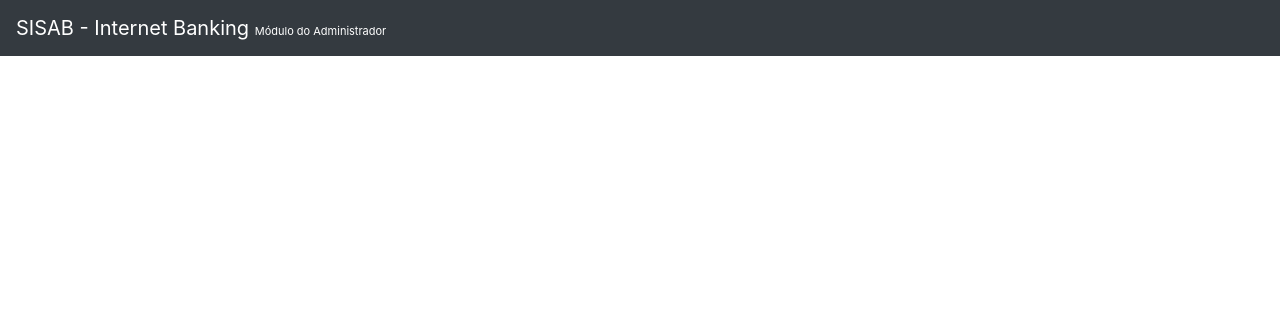
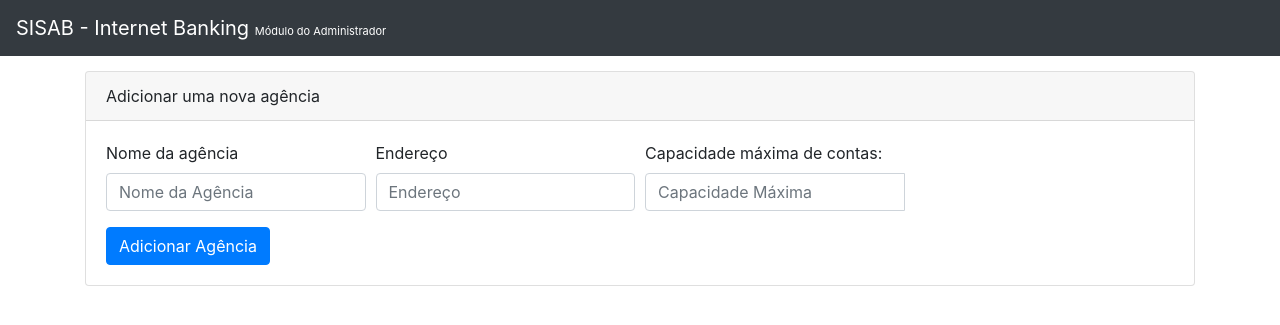
Before and after one commit to juniorsilva42/sisab, a PHP site: page /sisab/agencias in a window 1280 px wide. Shown: the top 325 px of the page. Run offline with PHP 8.4, Linux system fonts and the light colour scheme; some libraries are stand-ins or nearby versions.

Commit message:
front-end da página de agencia criada

```diff
--- a/App/Views/Agencias/index.twig
+++ b/App/Views/Agencias/index.twig
@@ -6,4 +6,75 @@
 
     {% include "partials/header.twig" %}
 
+    <div class="container">
+
+        <div class="card">
+            <div class="card-header">
+                Adicionar uma nova agência
+            </div>
+
+            <div class="card-body">
+                <form class="needs-validation" novalidate>
+                    <div class="form-row">
+                        <div class="col-md-3 mb-3">
+                            <label for="validationCustom01">Nome da agência</label>
+                            <input type="text" class="form-control" id="validationCustom01" placeholder="Nome da Agência" required>
+                            <div class="valid-feedback">
+                                Parece bom!
+                            </div>
+                            <div class="invalid-feedback">
+                                Digite um nome para a agência
+                            </div>
+                        </div>
+
+                        <div class="col-md-3 mb-3">
+                            <label for="validationCustom02">Endereço</label>
+                            <input type="text" class="form-control" id="validationCustom02" placeholder="Endereço" required>
+                            <div class="valid-feedback">
+                                Parece Bom!
+                            </div>
+                            <div class="invalid-feedback">
+                                Digite um endereço para a agência
+                            </div>
+                        </div>
+
+                        <div class="col-md-3 mb-3">
+                            <label for="validationCustomUsername">Capacidade máxima de contas:</label>
+                            <div class="input-group">
+                                <input type="number" class="form-control" id="validationCustomUsername" placeholder="Capacidade Máxima" aria-describedby="inputGroupPrepend" required>
+                                <div class="invalid-feedback">
+                                    Digite uma capacidade máxima para a agencia
+                                </div>
+                            </div>
+                        </div>
+                    </div>
+
+                    <button class="btn btn-primary" type="submit">Adicionar Agência</button>
+                </form>
+            </div>
+
+        </div>
+
+    </div> <!--container-->
+
+    <script>
+        // Example starter JavaScript for disabling form submissions if there are invalid fields
+        (function() {
+            'use strict';
+            window.addEventListener('load', function() {
+                // Fetch all the forms we want to apply custom Bootstrap validation styles to
+                var forms = document.getElementsByClassName('needs-validation');
+                // Loop over them and prevent submission
+                var validation = Array.prototype.filter.call(forms, function(form) {
+                    form.addEventListener('submit', function(event) {
+                        if (form.checkValidity() === false) {
+                            event.preventDefault();
+                            event.stopPropagation();
+                        }
+                        form.classList.add('was-validated');
+                    }, false);
+                });
+            }, false);
+        })();
+    </script>
 {% endblock %}
--- a/App/Views/partials/header.twig
+++ b/App/Views/partials/header.twig
@@ -1,5 +1,5 @@
 <nav class="navbar navbar-expand-lg navbar-dark bg-dark">
-    <a class="navbar-brand" href="#">SISAB - Internet Banking <span style="font-size: 11px;">Módulo do Administrador</span></a>
+    <a class="navbar-brand" href="/sisab">SISAB - Internet Banking <span style="font-size: 11px;">Módulo do Administrador</span></a>
     <button class="navbar-toggler" type="button" data-toggle="collapse" data-target="#navbarTogglerDemo02" aria-controls="navbarTogglerDemo02" aria-expanded="false" aria-label="Toggle navigation">
         <span class="navbar-toggler-icon"></span>
     </button>
--- a/public/src/css/index.css
+++ b/public/src/css/index.css
@@ -1,9 +1,5 @@
-.card-style:hover {
-    text-decoration: none;
-}
-
-.card:hover {
-    background-color: #f7fcf4;
+.container {
+    margin-top: 15px;
 }
 
 .menu-system-wrapper {
@@ -13,8 +9,16 @@
     justify-content: center;
 }
 
-.card {
+.menu-system-wrapper .card {
     width: 100px;
     height: 120px;
     margin: 5px;
 }
+
+.menu-system-wrapper .card-style:hover {
+    text-decoration: none;
+}
+
+.menu-system-wrapper .card:hover {
+    background-color: #f7fcf4;
+}
```
